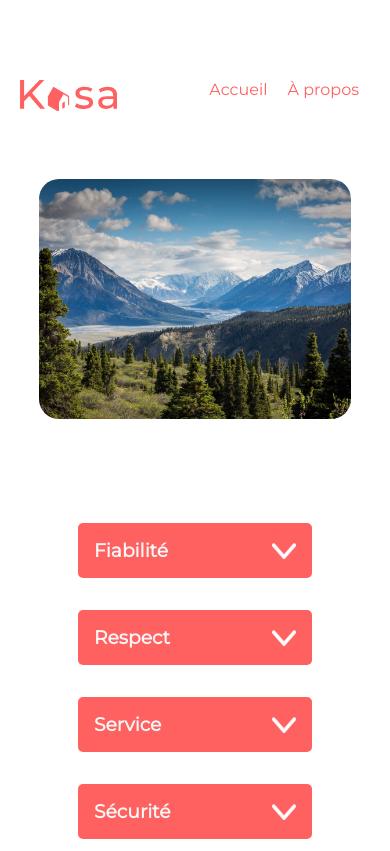
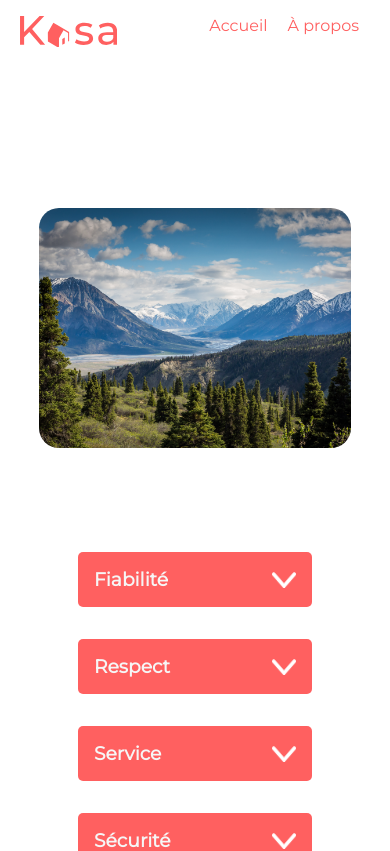
Before and after one commit to binraw/Kasa, a React (Create React App) app: page /about in a window 390 px wide. Shown: the top 851 px of the page. Built offline with nearby package versions, Linux system fonts and the light colour scheme; a web font is replaced by a local one.

Commit message:
responsive

```diff
--- a/src/scss/style.scss
+++ b/src/scss/style.scss
@@ -21,7 +21,7 @@ code {
 	display: flex;
 	justify-content: flex-end;
 	margin-right: 5rem;
-	margin-top: 5rem;
+	height: 7rem;
 	margin-bottom: 0;
 	@media (max-width: 768px) {
 		margin-right: 1rem;
@@ -216,7 +216,6 @@ img {
 	width: 100%;
 	@media (max-width: 768px) {
 		grid-template-columns: repeat(1, 1fr);
-		margin: 5rem;
 	}
 }
 .structure-about {
@@ -256,7 +255,7 @@ img {
 	padding: 0;
 	position: relative;
 	@media (max-width: 768px) {
-		width: 60%;
+		// width: 60%;
 	}
 }
 
@@ -341,7 +340,7 @@ img {
 .title-card {
 	color: $color-primary;
 	font-size: 50px;
-	margin-bottom: 0;
+	margin: 0;
 	@media (max-width: 768px) {
 		font-size: 30px;
 	}
@@ -412,8 +411,8 @@ img {
 	width: 100%;
 	margin: 0rem 5rem 0rem 5rem;
 	@media (max-width: 768px) {
-		margin: 1rem;
 		width: 80%;
+		gap: 0;
 	}
 }
 .container-title {
@@ -473,6 +472,7 @@ img {
 		margin-right: 3rem;
 		order: 1;
 		width: 100%;
+		padding: 0;
 	}
 }
 .tag-card {
--- a/src/style/style.css
+++ b/src/style/style.css
@@ -22,7 +22,7 @@ code {
   display: flex;
   justify-content: flex-end;
   margin-right: 5rem;
-  margin-top: 5rem;
+  height: 7rem;
   margin-bottom: 0;
 }
 @media (max-width: 768px) {
@@ -245,7 +245,6 @@ img {
 @media (max-width: 768px) {
   .structure-card-detail {
     grid-template-columns: repeat(1, 1fr);
-    margin: 5rem;
   }
 }
 
@@ -291,12 +290,6 @@ img {
   padding: 0;
   position: relative;
 }
-@media (max-width: 768px) {
-  .description-about {
-    width: 60%;
-  }
-}
-
 .description-about h3 {
   padding: 1rem;
   color: #f6f6f6;
@@ -397,7 +390,7 @@ img {
 .title-card {
   color: #ff6060;
   font-size: 50px;
-  margin-bottom: 0;
+  margin: 0;
 }
 @media (max-width: 768px) {
   .title-card {
@@ -486,8 +479,8 @@ img {
 }
 @media (max-width: 768px) {
   .container-card {
-    margin: 1rem;
     width: 80%;
+    gap: 0;
   }
 }
 
@@ -561,6 +554,7 @@ img {
     margin-right: 3rem;
     order: 1;
     width: 100%;
+    padding: 0;
   }
 }
 
```
Also changed, not shown: 1 other file (tests, documents, lock files or other folders).
